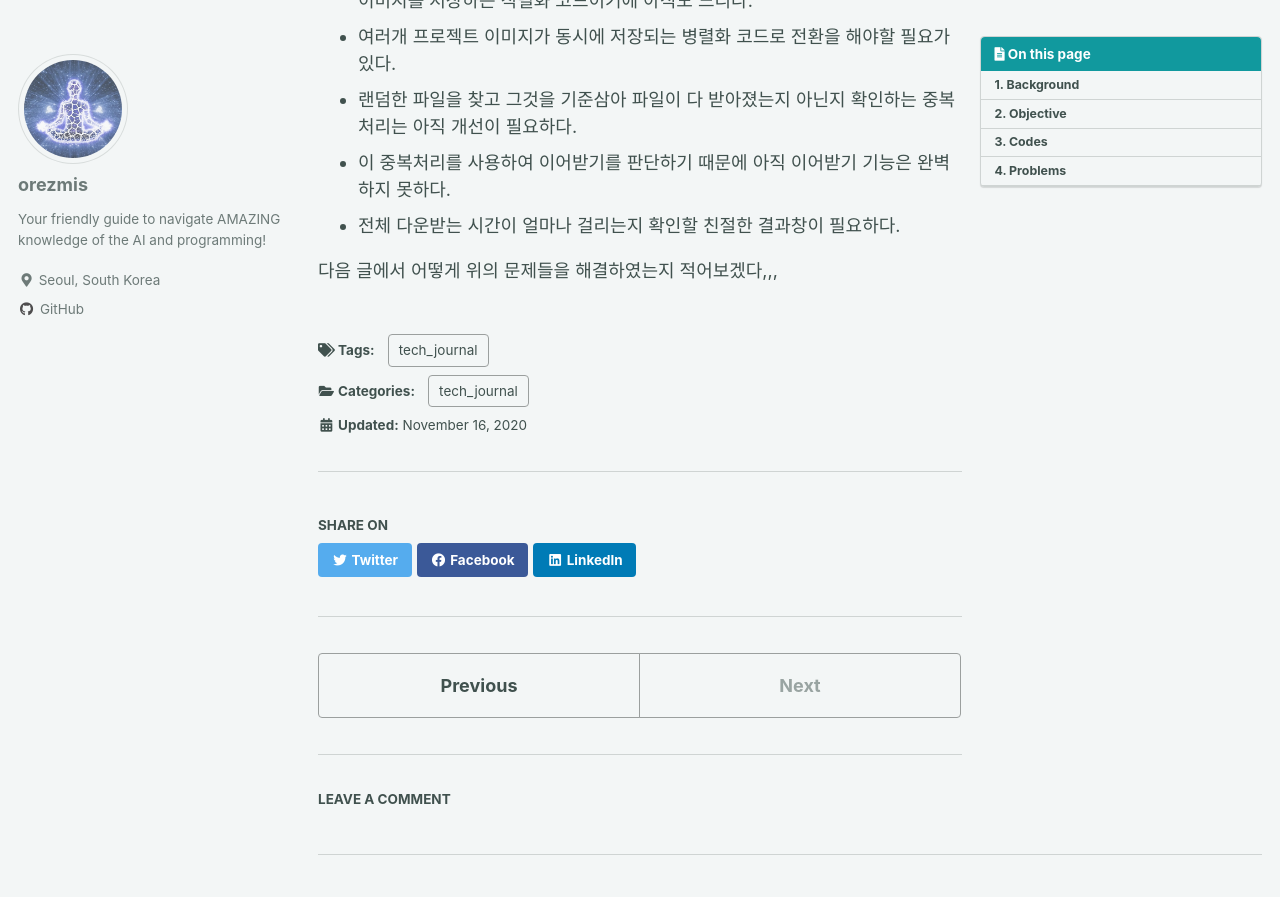
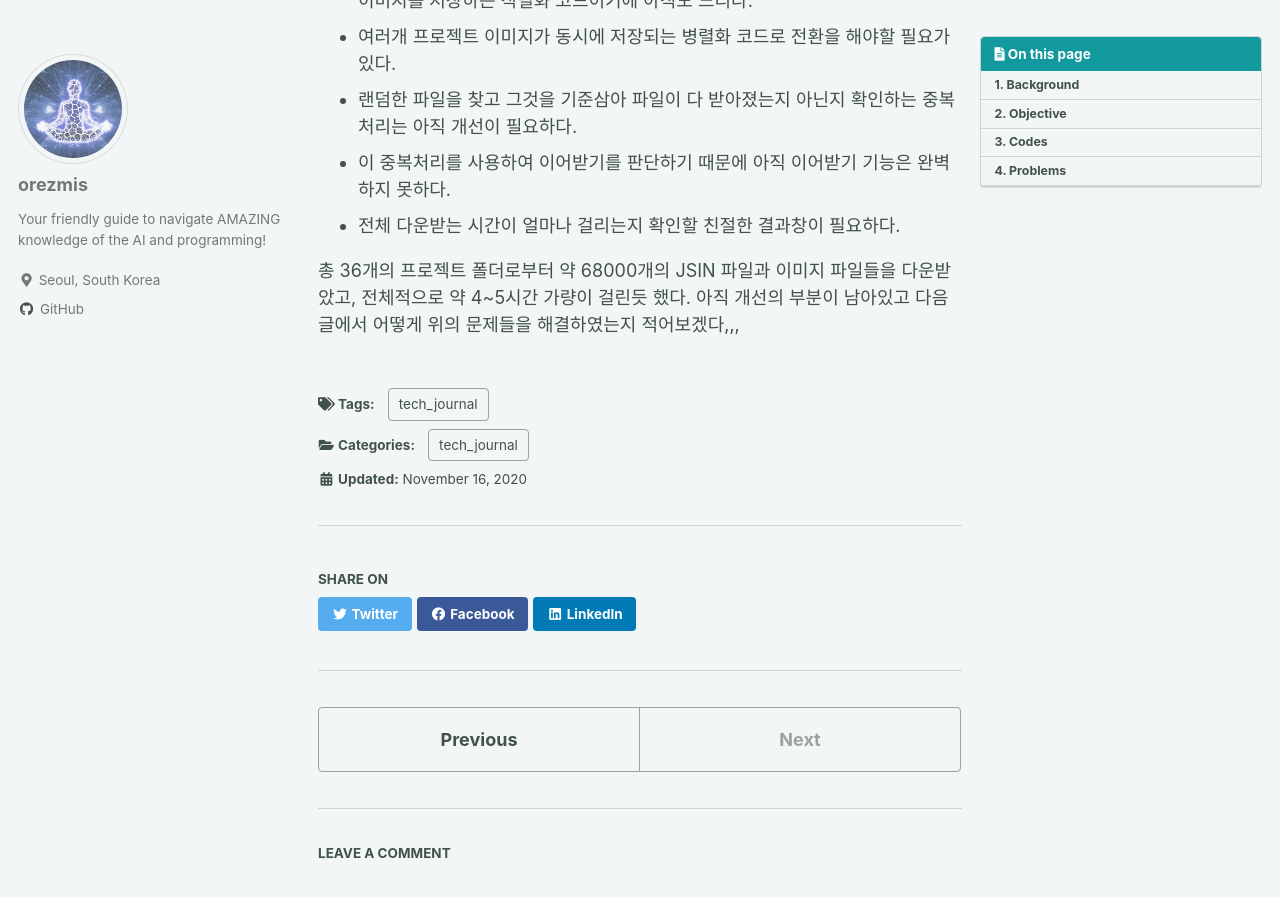
Before and after one commit to orezmis/orezmis.github.io, a Jekyll site: the page built from _posts/2020-11-16-journal_02.md, in a window 1280 px wide and 900 px high, scrolled down 6273 px. Shown: the top 897 px of the window. Built offline with Jekyll 4.4.1, drawn with Linux system fonts in a browser that asks for light colours; cached includes are drawn as plain includes.

Commit message:
second journal

```diff
--- a/_posts/2020-11-16-journal_02.md
+++ b/_posts/2020-11-16-journal_02.md
@@ -263,5 +263,5 @@ imgCrawl(imgDest)
 
 
 
-
-다음 글에서 어떻게 위의 문제들을 해결하였는지 적어보겠다,,,
+총 36개의 프로젝트 폴더로부터 약 68000개의 JSIN 파일과 이미지 파일들을 다운받았고, 전체적으로 약 4~5시간 가량이 걸린듯 했다.
+아직 개선의 부분이 남아있고 다음 글에서 어떻게 위의 문제들을 해결하였는지 적어보겠다,,,
```
